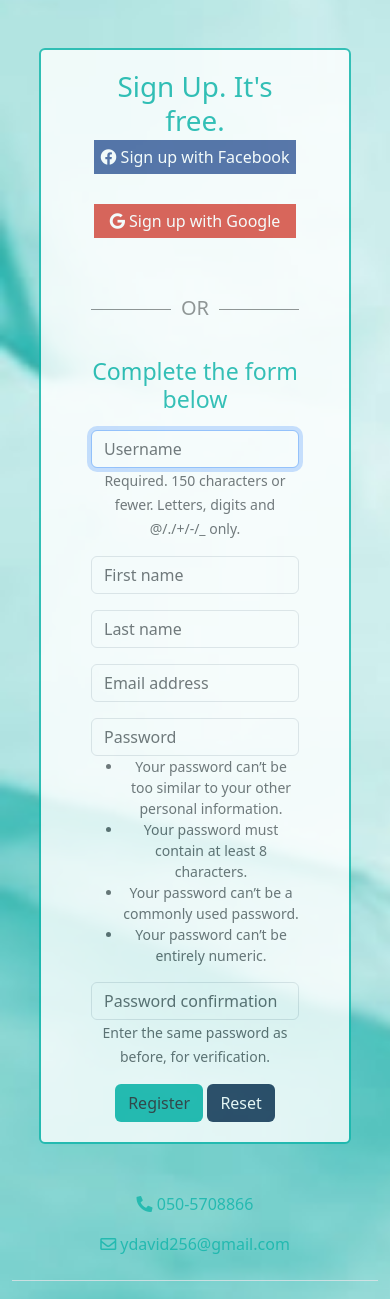
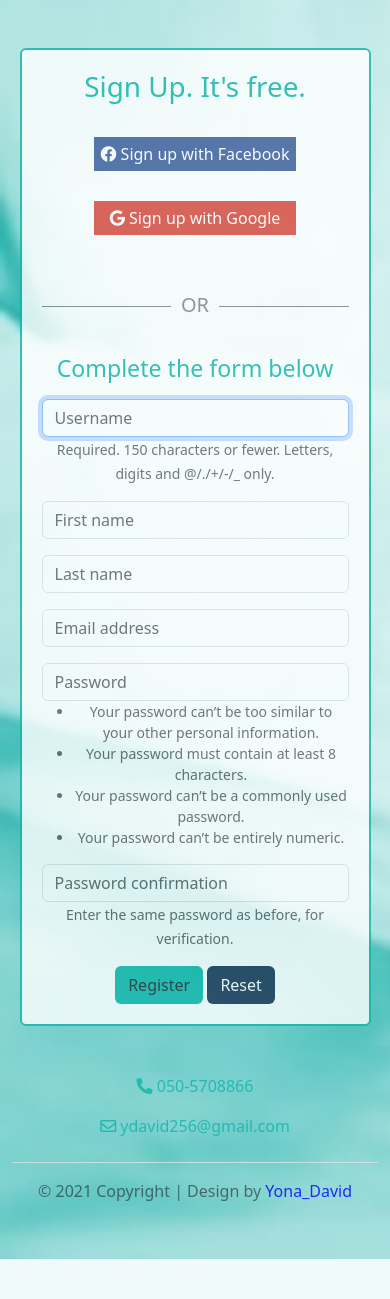
Before and after one commit to Yona-Dav/Osteopathy-website, a Django app: page /accounts/signup/ in a window 390 px wide. Shown: the part 99-1398 px from the top of the page. After the commit the page ends 1358 px from the top, so only its background shows below. Run offline with Django 3.2, Linux system fonts and the light colour scheme; parts of the project's set-up code (start-up, migrations or seed data) failed here and were passed over; some libraries are stand-ins or nearby versions.

Commit message:
improve front-end signup

```diff
--- a/visitors/static/visitors/css/signup.css
+++ b/visitors/static/visitors/css/signup.css
@@ -26,4 +26,5 @@ h5 span {
 }
 
 @media (max-width: 500px) {
-form{width:80vw}}
+form{width:90vw;
+padding: 20px 20px;}}
--- a/visitors/static/visitors/css/styles2.css
+++ b/visitors/static/visitors/css/styles2.css
@@ -26,7 +26,8 @@ padding: 10px;
 color:white;
 background-color:#3B5998}
 
-.facebook{margin-bottom:40px}
+.facebook{margin-bottom:40px;
+margin-top:30px}
 
 .google:hover {
 color:white;
```
